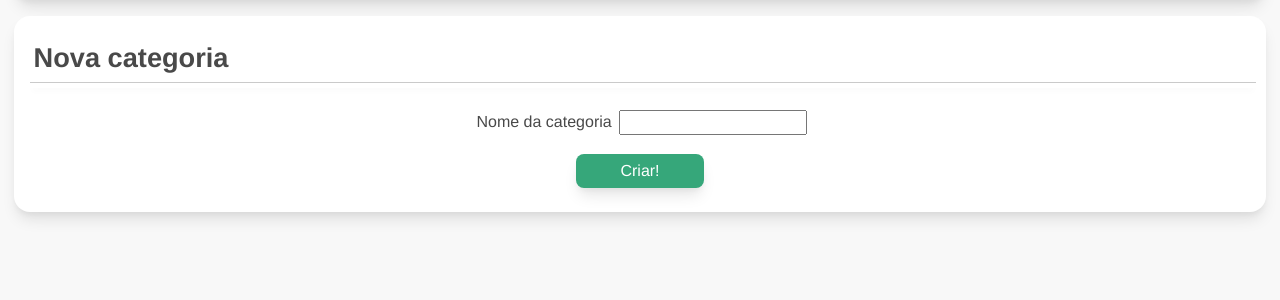
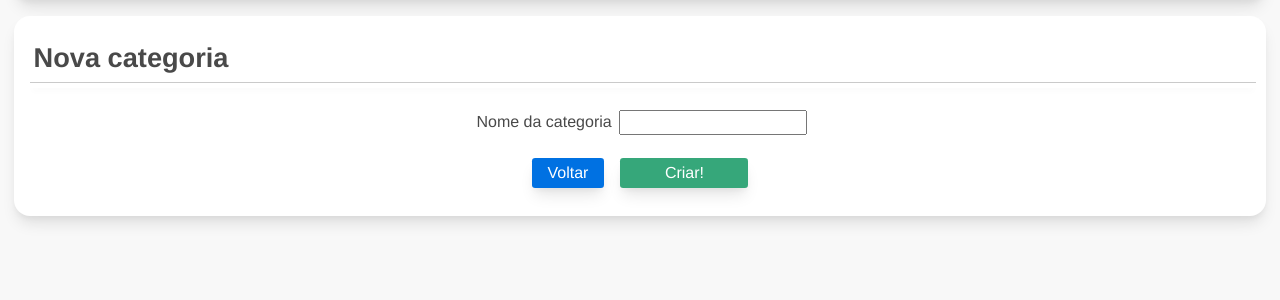
Before and after one commit to gabeFrancisco/pystorage, a Flask app: page /new_category in a window 1280 px wide. Shown: the part 77-377 px from the top of the page. Run offline with Flask 3, Linux system fonts and the light colour scheme.

Commit message:
implemented back button on new_category page

```diff
--- a/static/css/style.css
+++ b/static/css/style.css
@@ -76,9 +76,9 @@ main {
 
 button {
     border: none;
-    border-radius: 0.5rem;
+    border-radius: 0.2rem;
     box-shadow: rgba(0, 0, 0, 0.1) 0px 10px 15px -3px, rgba(0, 0, 0, 0.05) 0px 4px 6px -2px;
-    padding: 0.5rem 1rem;
+    padding: 0.4rem 1rem;
     cursor: pointer;
     font-size: 16px;
     color: #444;
@@ -137,6 +137,15 @@ h3 {
     align-items: center;
     width: 100%;
     padding: 1rem 0;
+}
+
+.r-center {
+    display: flex;
+    flex-direction: row;
+    justify-content: center;
+    align-items: center;
+    width: 100%;
+    pad: 1rem 0;
 }
 
 /* ------------- Table ------------- */
--- a/templates/new_category.html
+++ b/templates/new_category.html
@@ -11,7 +11,11 @@
             <label for="name">Nome da categoria</label>
             <input name="name" id="name" type="text">
         </div>
-        <button type="submit" style="margin-top: 1rem; width: 10vw;" class="btn-green">Criar!</button>
+        <div class="r-center" style="margin-top: 1rem;">
+            <button onclick="window.location.href='categories'" type="button" style="margin-right: 1rem;"
+                class="btn-blue">Voltar</button>
+            <button type="submit" style="width: 10vw;" class="btn-green">Criar!</button>
+        </div>
     </div>
 </form>
 
```
